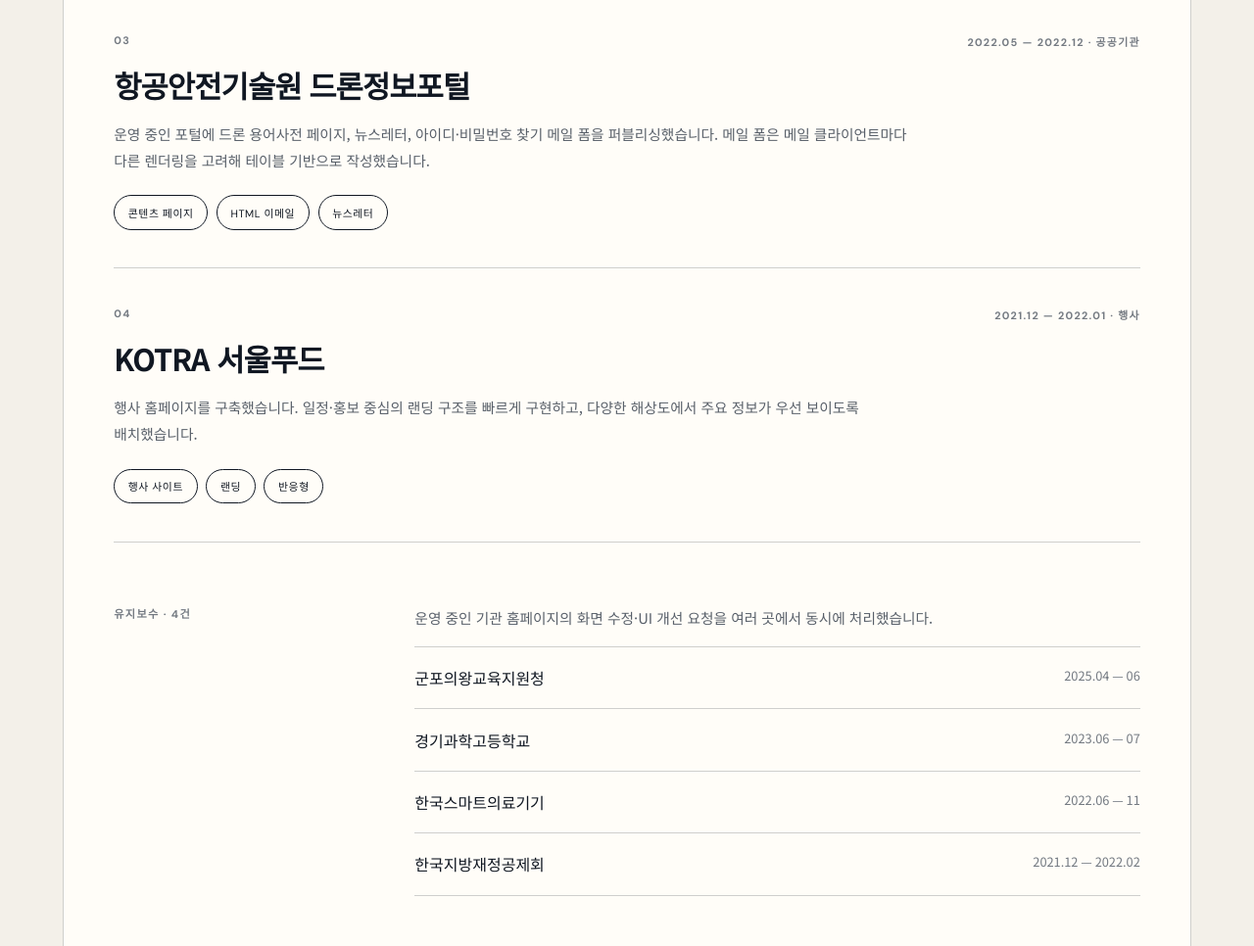
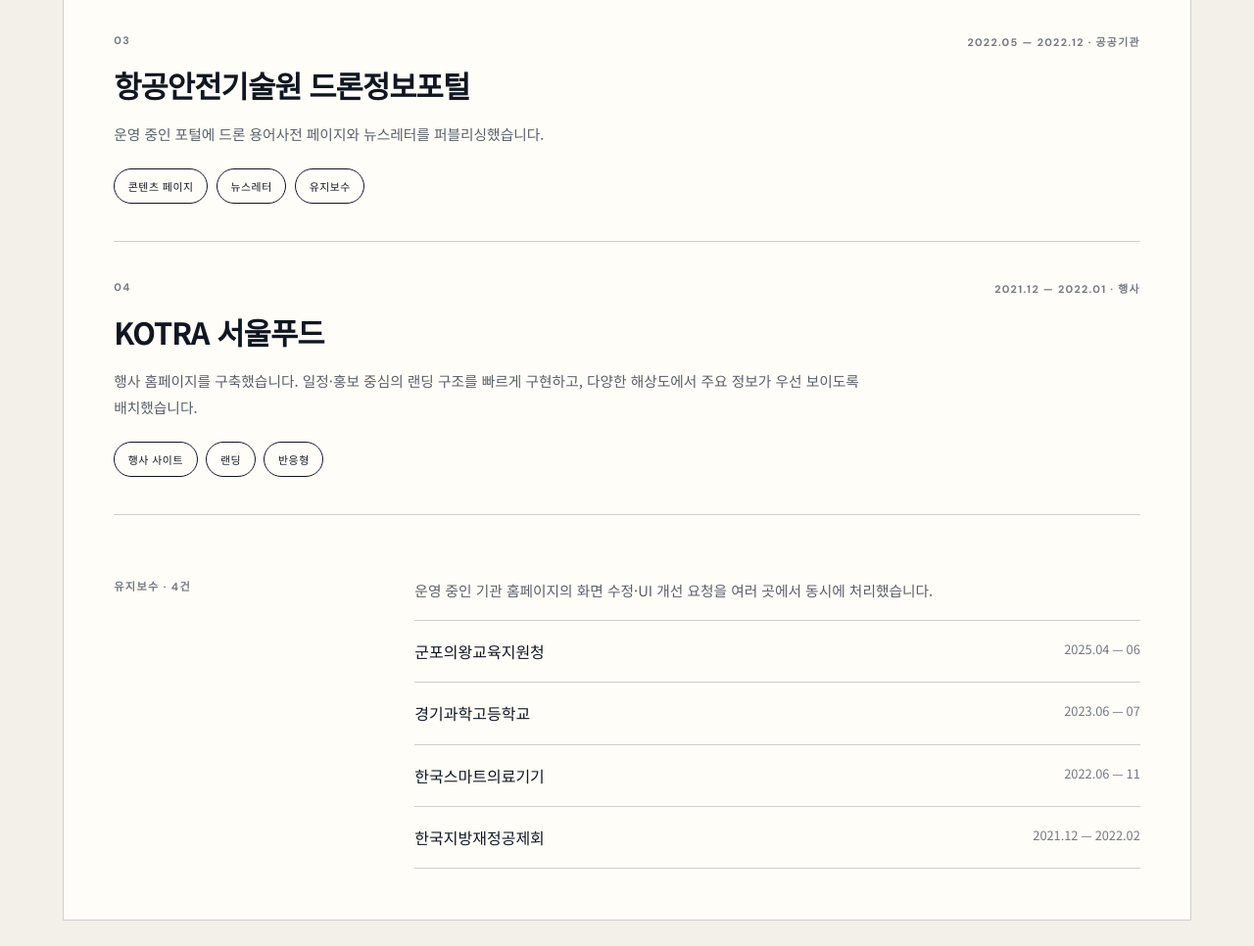
Before and after one commit to riah1992/portfolio, a plain HTML site: page index.html in a window 1280 px wide. Shown: the part 8900-9866 px from the top of the page at 98% size. Drawn offline with Linux system fonts and the light colour scheme.

Commit message:
드론정보포털과 작업 원칙의 메일 관련 문장 삭제
Co-Authored-By: Claude Opus 5.5 <noreply@anthropic.com>

```diff
--- a/index.html
+++ b/index.html
@@ -258,8 +258,8 @@
           <article class="pub-item">
             <div class="pub-meta"><span>03</span><span>2022.05 — 2022.12 · 공공기관</span></div>
             <h3>항공안전기술원 드론정보포털</h3>
-            <p>운영 중인 포털에 드론 용어사전 페이지, 뉴스레터, 아이디·비밀번호 찾기 메일 폼을 퍼블리싱했습니다. 메일 폼은 메일 클라이언트마다 다른 렌더링을 고려해 테이블 기반으로 작성했습니다.</p>
-            <ul class="tag-list" aria-label="드론정보포털 키워드"><li>콘텐츠 페이지</li><li>HTML 이메일</li><li>뉴스레터</li></ul>
+            <p>운영 중인 포털에 드론 용어사전 페이지와 뉴스레터를 퍼블리싱했습니다.</p>
+            <ul class="tag-list" aria-label="드론정보포털 키워드"><li>콘텐츠 페이지</li><li>뉴스레터</li><li>유지보수</li></ul>
           </article>
           <article class="pub-item">
             <div class="pub-meta"><span>04</span><span>2021.12 — 2022.01 · 행사</span></div>
@@ -306,7 +306,7 @@
         <li class="reveal">
           <span class="principle-no">04</span>
           <h3>크로스 브라우징</h3>
-          <p>공공 사이트 특성상 다양한 브라우저와 해상도를 점검하고, HTML 이메일처럼 렌더링 환경이 제한된 곳은 그에 맞는 방식으로 작성합니다.</p>
+          <p>공공 사이트 특성상 다양한 브라우저와 해상도에서 화면이 같게 보이도록 점검합니다.</p>
         </li>
         <li class="reveal">
           <span class="principle-no">05</span>
```
